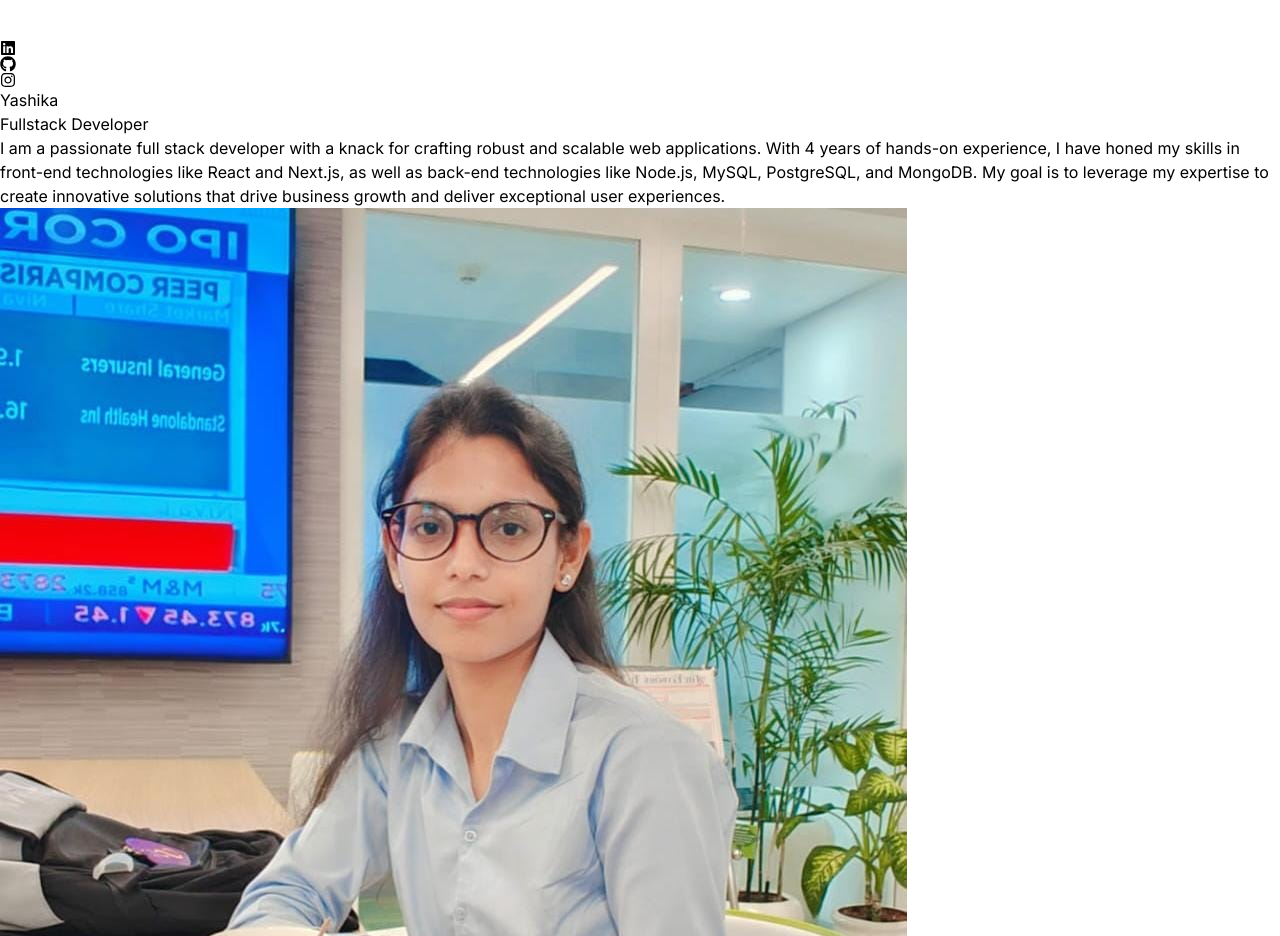
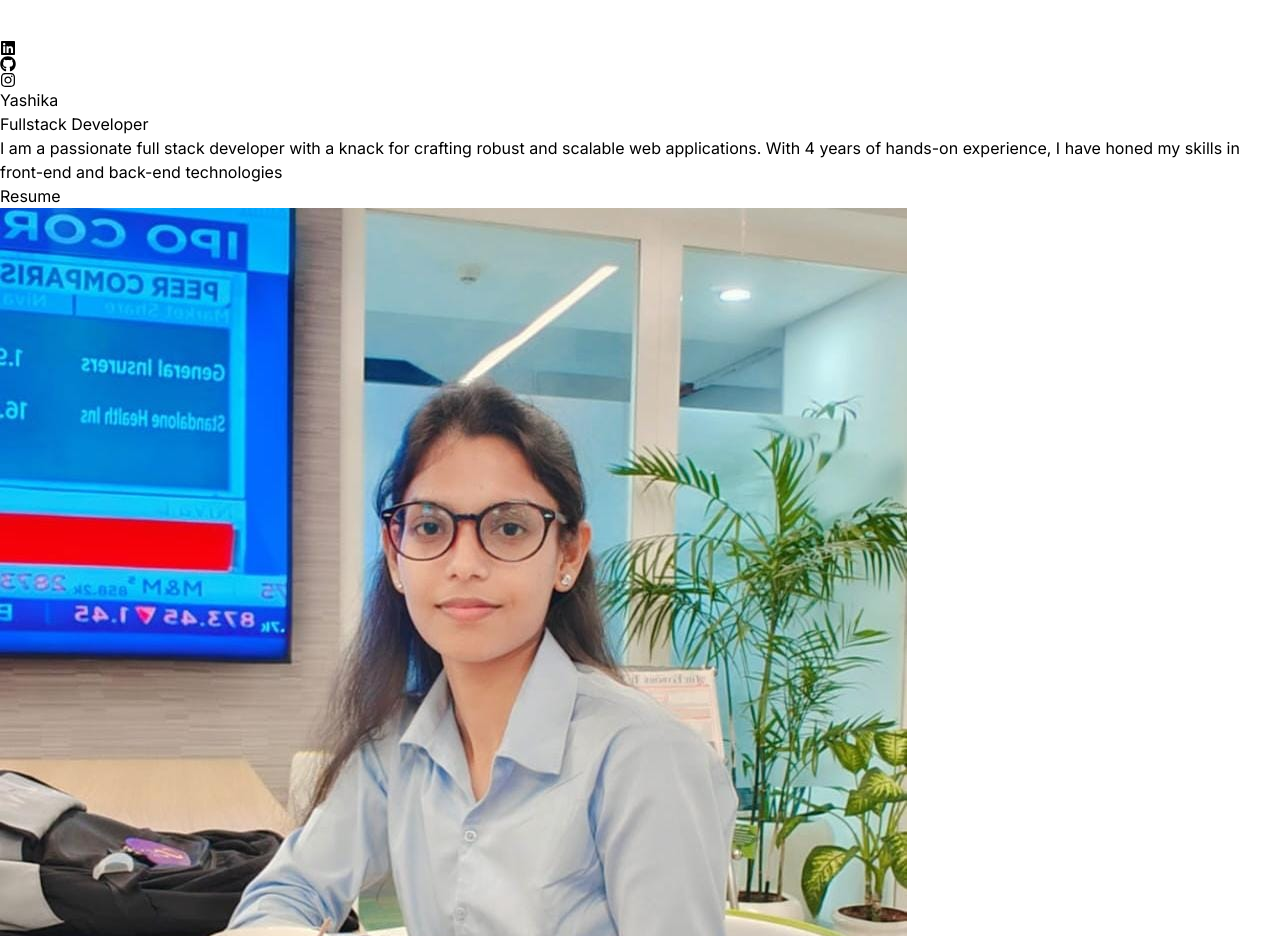
Before and after one commit to Yashika118/PORTFOLIO, a React (Vite) app: page / in a window 1280 px wide. Shown: the part 1240-2176 px from the top of the page. Built offline with nearby package versions, Linux system fonts and the light colour scheme.

Commit message:
resume button added

```diff
--- a/src/assets/constants/index.js
+++ b/src/assets/constants/index.js
@@ -4,7 +4,9 @@ import Project3 from "../projects/Project3.png";
 import Project4 from "../projects/Project4.png";
 import Project5 from "../projects/Project5.png";
 
-export const HERO_CONTENT = `I am a passionate full stack developer with a knack for crafting robust and scalable web applications. With 4 years of hands-on experience, I have honed my skills in front-end technologies like React and Next.js, as well as back-end technologies like Node.js, MySQL, PostgreSQL, and MongoDB. My goal is to leverage my expertise to create innovative solutions that drive business growth and deliver exceptional user experiences.`;
+export const RESUME=`https://drive.google.com/file/d/1BIl7cWB7TmfsDEUCk8goz5CwaFSdR3mf/view?usp=sharing`;
+
+export const HERO_CONTENT = `I am a passionate full stack developer with a knack for crafting robust and scalable web applications. With 4 years of hands-on experience, I have honed my skills in front-end and back-end technologies `;
 
 export const ABOUT_TEXT = "I am Yashika, an aspiring software developer with a strong foundation in full-stack web development and hands-on experience in building innovative and efficient applications. I have worked on projects like Schedulify, a CPU scheduling algorithm simulator; Breeze Talk, a real-time chat application; and Cocktail Creator, a dynamic recipe search tool. Proficient in technologies such as JavaScript, React, Node.js, MongoDB, and PostgreSQL, I excel at creating secure, user-friendly, and scalable applications. Beyond technical expertise, I also take pride in my leadership role as the PR Head of Pratibimb – The Dramatics and Filmmaking Society. Passionate about problem-solving and continuous learning, I am dedicated to delivering impactful solutions through technology.";
 
--- a/src/components/Hero.jsx
+++ b/src/components/Hero.jsx
@@ -2,6 +2,7 @@ import React from 'react'
 import { HERO_CONTENT } from '../assets/constants/index.js'
 import profile from "../assets/profile-pic.jpg"
 import { motion } from "framer-motion"
+import { RESUME } from '../assets/constants/index.js'
 
 const container=(delay)=>({
     hidden:{x:-100,opacity:0},
@@ -41,6 +42,16 @@ const Hero = () => {
                             className='my-2 max-w-xl py-6  font-light tracking-normal '>{HERO_CONTENT}
                         </motion.p>
 
+                        <motion.a
+                            variants={container(1)}
+                            initial="hidden"
+                            animate="visible"
+                            href={RESUME}
+                            className='bg-gradient-to-r from-pink-300 via-slate-500 to-purple-500 text-black font-bold text-lg tracking-wider px-5 py-2 rounded-md'
+                            >
+                                Resume
+                        </motion.a>
+
                     </div>
                 </div>
                 <div className='w-full lg:w-1/2 lg:p-8'>
```
